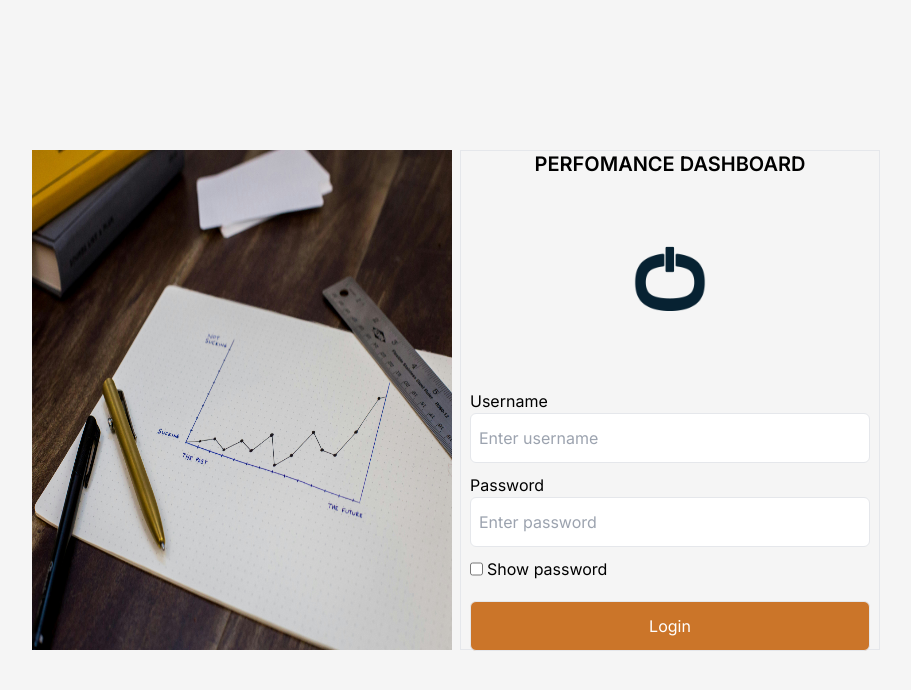
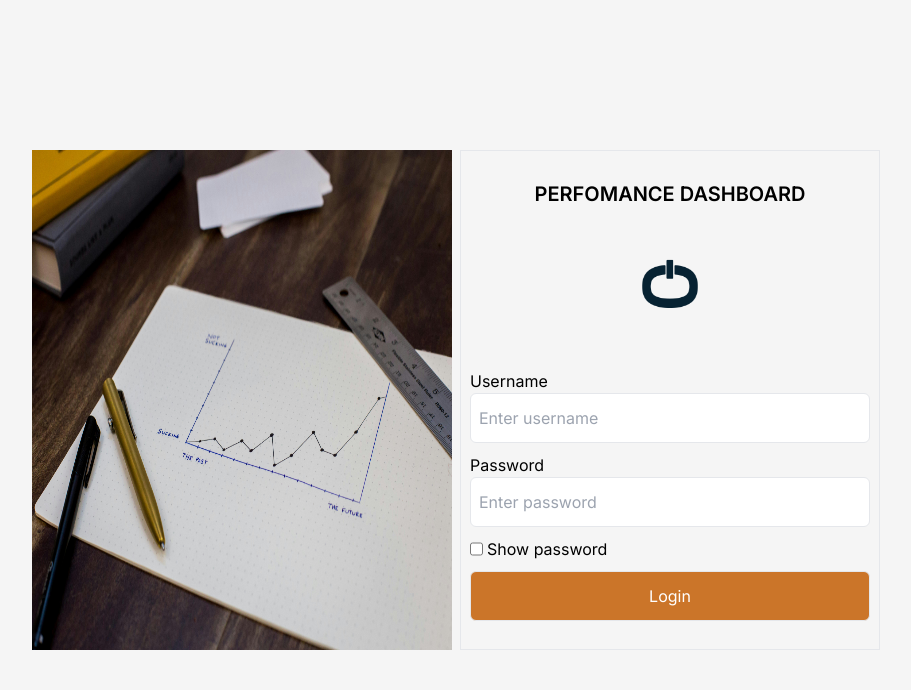
Before and after one commit to Nicholas-Kipkoech/perfomance-dashboard, a Next.js app: page / in a window 1280 px wide. Shown: the top 690 px of the page, without its empty margins (184-1095 px from the left). Built offline with nearby package versions, Linux system fonts and the light colour scheme; no server answers.

Commit message:
fix design

```diff
--- a/app/UI/Components/Login.tsx
+++ b/app/UI/Components/Login.tsx
@@ -30,7 +30,7 @@ const Login = () => {
       </p>
       <div className=" flex flex-col gap-[10px] ">
         <div className="flex justify-center">
-          <Image src={iconLogo} alt="" className={"h-[200px] w-[200px]"} />
+          <Image src={iconLogo} alt="" className={"h-[150px] w-[160px]"} />
         </div>
         <CustomInput
           name={"Username"}
@@ -62,7 +62,7 @@ const Login = () => {
         <CustomButton
           name={loading ? "Logging in..." : "Login"}
           className={
-            "h-[50px] w-[400px] mt-[20px] rounded-md text-white text-[16px] border bg-[#cb7529]"
+            "h-[50px] w-[400px] mt-[10px] rounded-md text-white text-[16px] border bg-[#cb7529]"
           }
           onClick={handleLogin}
           disabled={loading}
```
